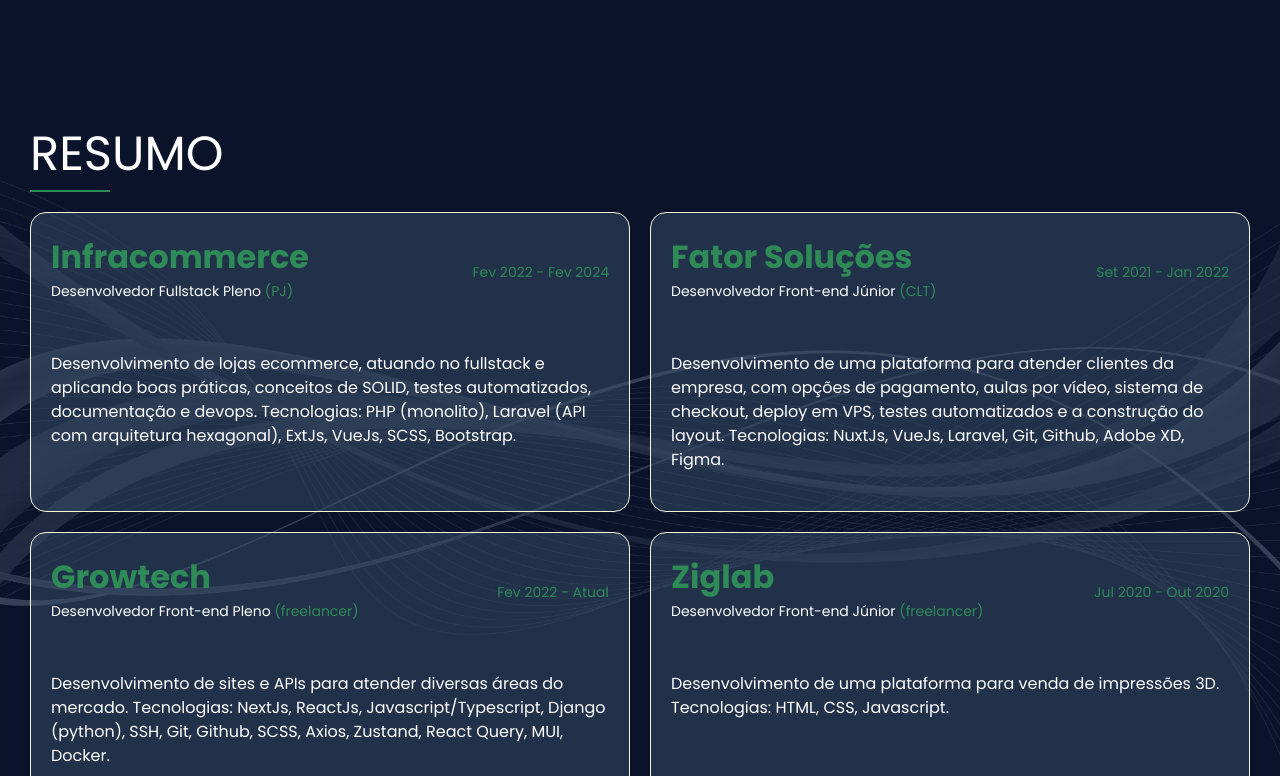
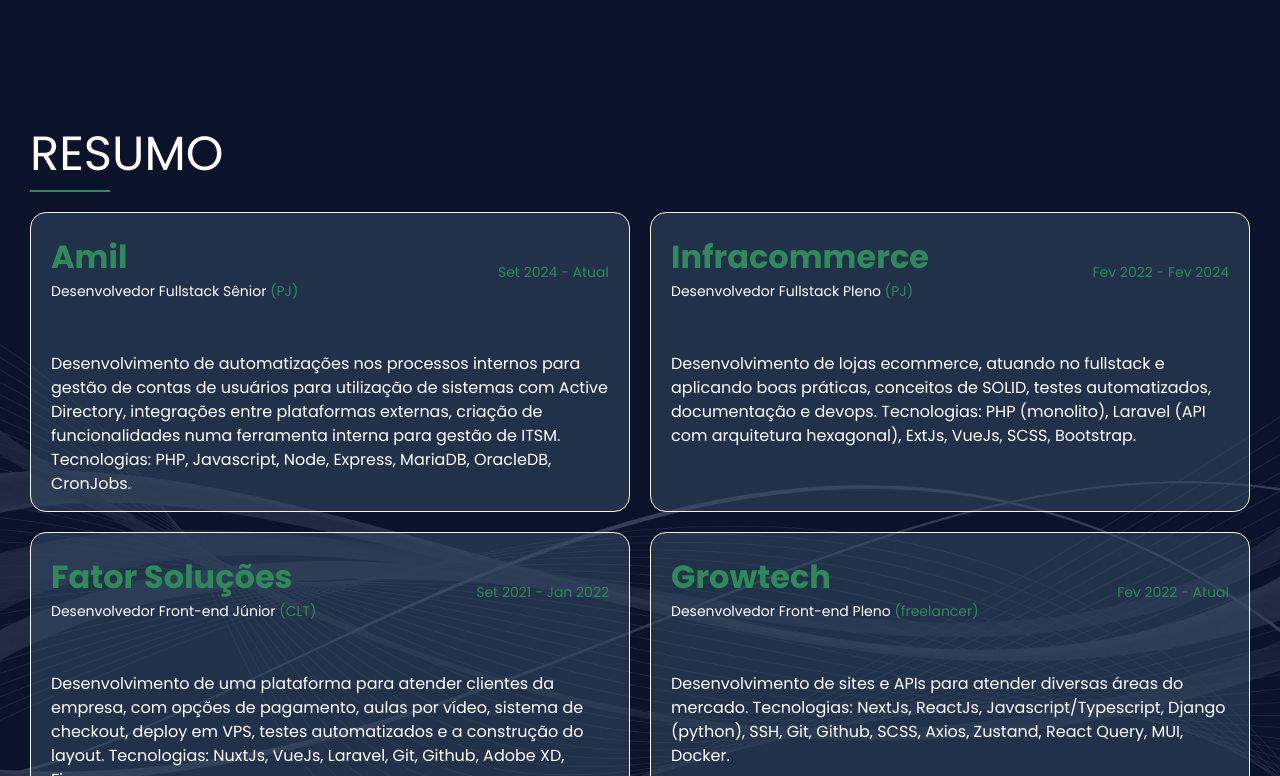
Before and after one commit to viperluan/portfolio, a React (Vite) app: page / in a window 1280 px wide. Shown: the part 2024-2800 px from the top of the page. Built offline with nearby package versions, Linux system fonts and the light colour scheme; no server answers.

Commit message:
refactor: adiciona novo card de emprego atual

```diff
--- a/src/components/layout/section/resume/index.tsx
+++ b/src/components/layout/section/resume/index.tsx
@@ -12,6 +12,16 @@
 }
 
 const cards: IResumeCard[] = [
+  {
+    title: 'Amil',
+    role: 'Desenvolvedor Fullstack Sênior',
+    period: 'Set 2024 - Atual',
+    type: 'PJ',
+    description: `Desenvolvimento de automatizações nos processos internos para gestão de contas de
+      usuários para utilização de sistemas com Active Directory, integrações entre plataformas externas,
+      criação de funcionalidades numa ferramenta interna para gestão de ITSM. Tecnologias: PHP, Javascript,
+      Node, Express, MariaDB, OracleDB, CronJobs.`,
+  },
   {
     title: 'Infracommerce',
     role: 'Desenvolvedor Fullstack Pleno',
```
